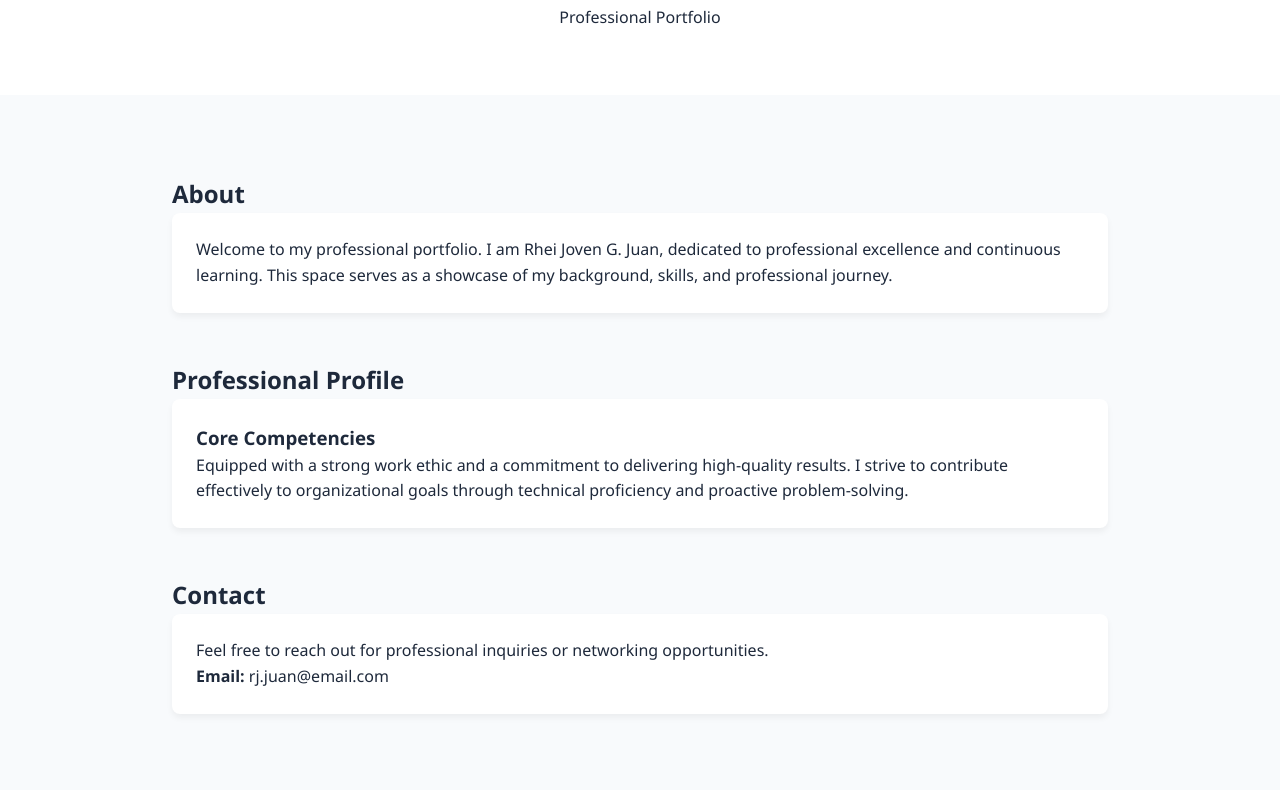
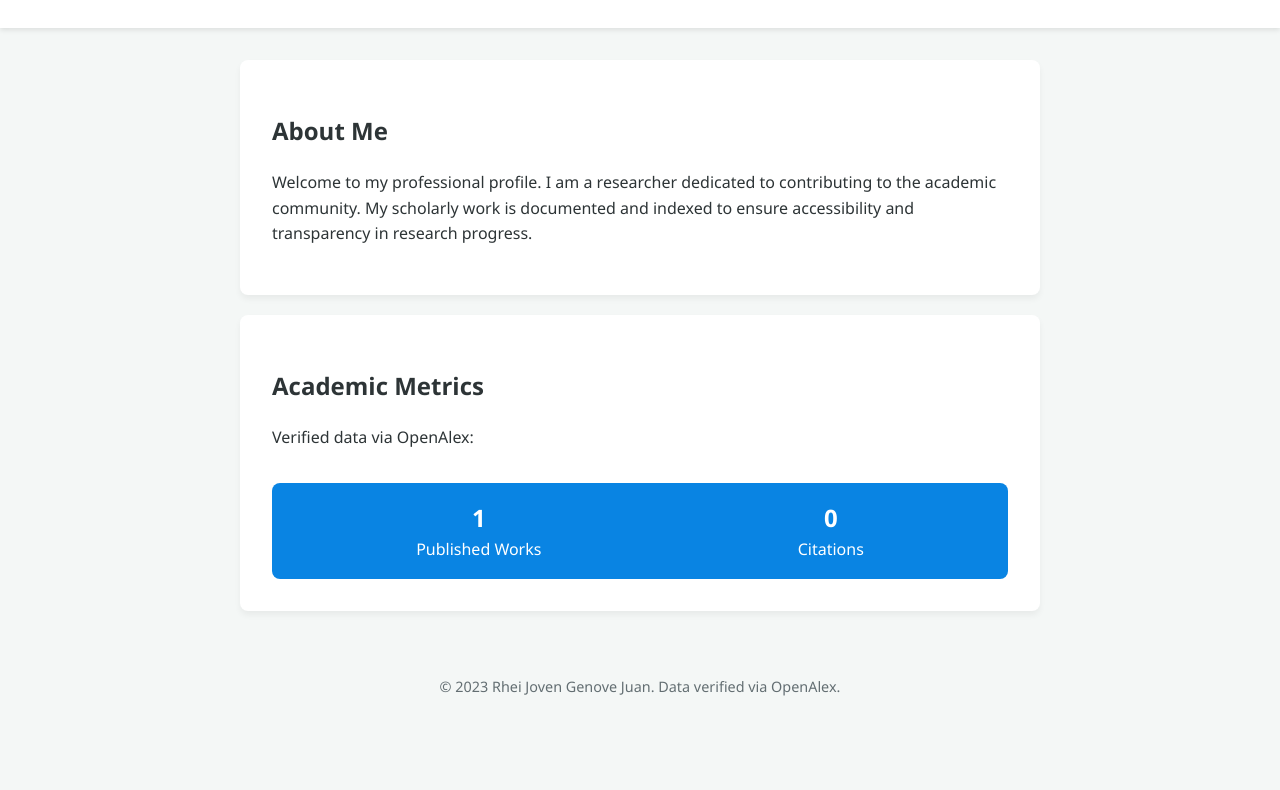
Before and after one commit to rheijovenjuan/rheijovenjuan.github.io, a plain HTML site: page index.html in a window 1280 px wide. Shown: the part 209-999 px from the top of the page. After the commit the page ends 939 px from the top, so only its background shows below. Drawn offline with Linux system fonts and the light colour scheme.

Commit message:
Publish Personal Website via Vesper Voice

```diff
--- a/index.html
+++ b/index.html
@@ -3,75 +3,87 @@
 <head>
     <meta charset="UTF-8">
     <meta name="viewport" content="width=device-width, initial-scale=1.0">
-    <title>Rhei Joven G. Juan | Professional Portfolio</title>
+    <title>Rhei Joven Genove Juan | Personal Portfolio</title>
     <style>
         :root {
-            --primary: #2563eb;
-            --dark: #1e293b;
-            --light: #f8fafc;
-            --gray: #64748b;
+            --bg: #f4f7f6;
+            --text: #2d3436;
+            --accent: #0984e3;
         }
-        * { margin: 0; padding: 0; box-sizing: border-box; font-family: 'Segoe UI', sans-serif; }
-        body { background: var(--light); color: var(--dark); line-height: 1.6; }
-        nav { background: #fff; padding: 1rem 5%; display: flex; justify-content: space-between; align-items: center; position: sticky; top: 0; box-shadow: 0 2px 5px rgba(0,0,0,0.1); }
-        .logo { font-weight: bold; font-size: 1.5rem; color: var(--primary); }
-        .container { max-width: 1000px; margin: 0 auto; padding: 2rem; }
-        header { text-align: center; padding: 4rem 1rem; background: #fff; }
-        h1 { font-size: 2.5rem; margin-bottom: 1rem; }
-        .section { margin: 3rem 0; }
-        .card { background: #fff; padding: 1.5rem; border-radius: 8px; box-shadow: 0 4px 6px rgba(0,0,0,0.05); margin-bottom: 1rem; }
-        footer { text-align: center; padding: 2rem; color: var(--gray); font-size: 0.9rem; }
-        @media (max-width: 768px) { h1 { font-size: 1.8rem; } }
+        body {
+            font-family: 'Segoe UI', Tahoma, Geneva, Verdana, sans-serif;
+            line-height: 1.6;
+            margin: 0;
+            color: var(--text);
+            background-color: var(--bg);
+        }
+        header {
+            background: #fff;
+            padding: 4rem 2rem;
+            text-align: center;
+            box-shadow: 0 2px 5px rgba(0,0,0,0.1);
+        }
+        .container {
+            max-width: 800px;
+            margin: 2rem auto;
+            padding: 0 1rem;
+        }
+        .card {
+            background: #fff;
+            padding: 2rem;
+            border-radius: 8px;
+            box-shadow: 0 4px 6px rgba(0,0,0,0.05);
+        }
+        h1 { margin: 0; color: var(--accent); }
+        .stats {
+            display: flex;
+            justify-content: space-around;
+            margin-top: 2rem;
+            padding: 1rem;
+            background: var(--accent);
+            color: #fff;
+            border-radius: 8px;
+        }
+        .stat-item { text-align: center; }
+        .stat-value { display: block; font-size: 1.5rem; font-weight: bold; }
+        footer { text-align: center; padding: 2rem; font-size: 0.9rem; color: #636e72; }
     </style>
 </head>
 <body>
 
-    <nav>
-        <div class="logo">Rhei Joven G. Juan</div>
-    </nav>
-
 <header>
-        <h1>Rhei Joven G. Juan</h1>
-        <p>Professional Portfolio</p>
+    <h1>Rhei Joven Genove Juan</h1>
+    <p>Academic Researcher & Scholar</p>
 </header>
 
-    <main class="container">
-        <section class="section">
-            <h2>About</h2>
-            <div class="card">
-                <p>Welcome to my professional portfolio. I am Rhei Joven G. Juan, dedicated to professional excellence and continuous learning. This space serves as a showcase of my background, skills, and professional journey.</p>
+<div class="container">
+    <section class="card">
+        <h2>About Me</h2>
+        <p>Welcome to my professional profile. I am a researcher dedicated to contributing to the academic community. My scholarly work is documented and indexed to ensure accessibility and transparency in research progress.</p>
+    </section>
+
+    <section class="card" style="margin-top: 20px;">
+        <h2>Academic Metrics</h2>
+        <p>Verified data via OpenAlex:</p>
+        <div class="stats">
+            <div class="stat-item">
+                <span class="stat-value">1</span>
+                <span>Published Works</span>
+            </div>
+            <div class="stat-item">
+                <span class="stat-value">0</span>
+                <span>Citations</span>
+            </div>
         </div>
     </section>
-
-        <section class="section">
-            <h2>Professional Profile</h2>
-            <div class="card">
-                <h3>Core Competencies</h3>
-                <p>Equipped with a strong work ethic and a commitment to delivering high-quality results. I strive to contribute effectively to organizational goals through technical proficiency and proactive problem-solving.</p>
 </div>
-        </section>
-
-        <section class="section">
-            <h2>Contact</h2>
-            <div class="card">
-                <p>Feel free to reach out for professional inquiries or networking opportunities.</p>
-                <p><strong>Email:</strong> rj.juan@email.com</p>
-            </div>
-        </section>
-    </main>
 
 <footer>
-        &copy; 2023 Rhei Joven G. Juan. All rights reserved.
+    &copy; 2023 Rhei Joven Genove Juan. Data verified via OpenAlex.
 </footer>
 
 <script>
-        console.log("Portfolio loaded successfully.");
-        // Simple fade-in effect
-        document.body.style.opacity = 0;
-        window.onload = () => {
-            document.body.style.transition = 'opacity 1s';
-            document.body.style.opacity = 1;
-        };
+    console.log("Portfolio loaded for Rhei Joven Genove Juan");
 </script>
 </body>
 </html>
```
Lines whose indentation alone changed are shown as unchanged.
